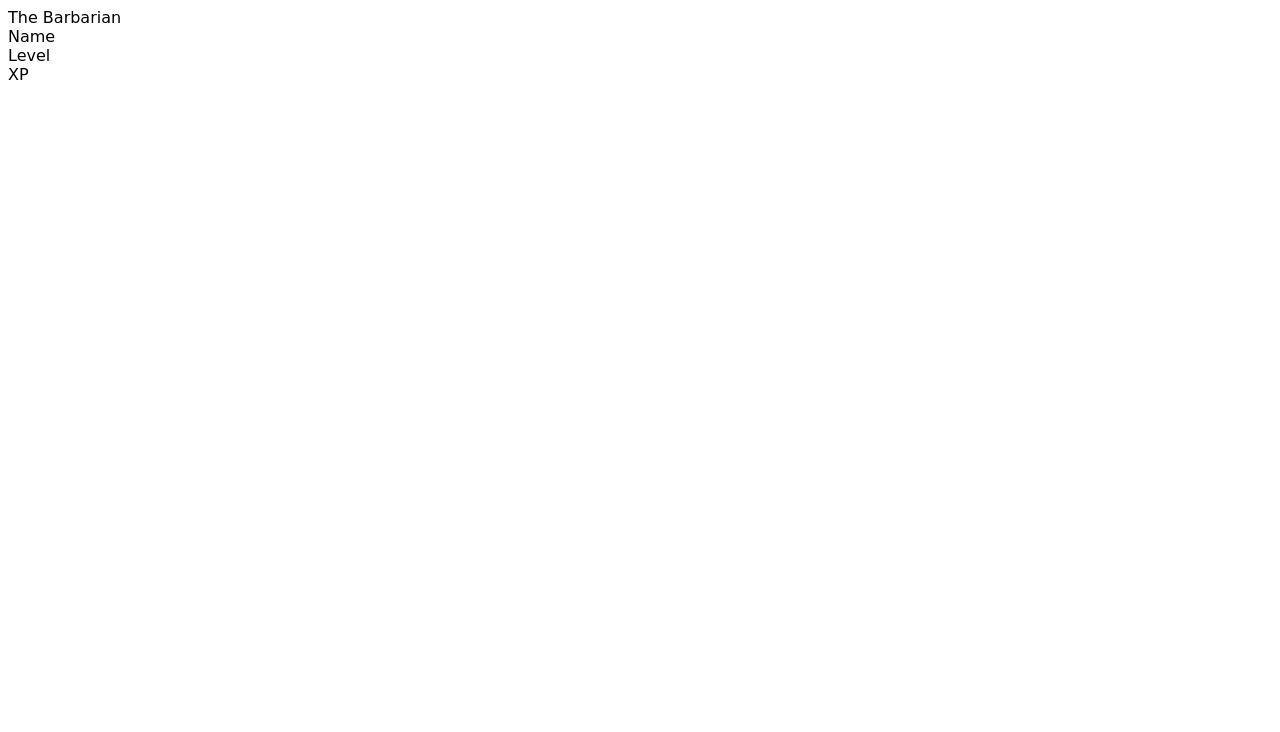
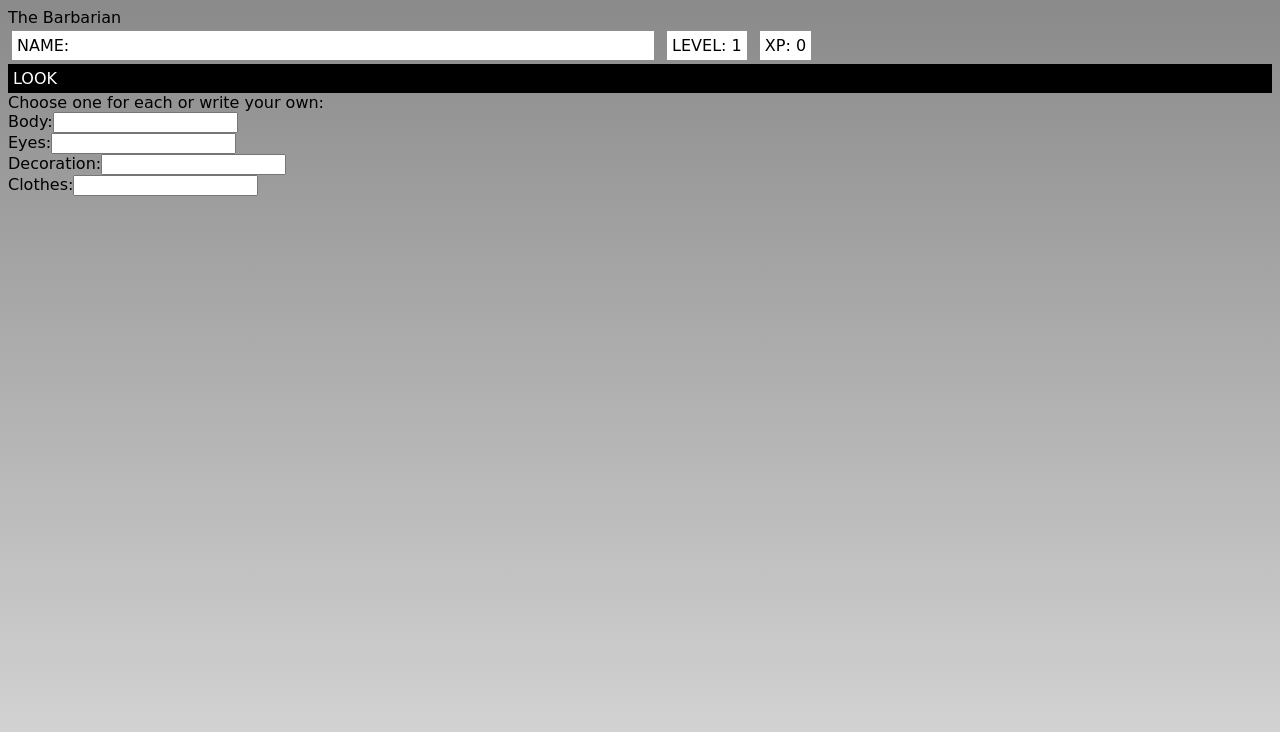
Before and after one commit to hitcherland/dungeon-world-character-sheets, a plain HTML site: page index.html in a window 1280 px wide. Drawn offline with nearby package versions, Linux system fonts and the light colour scheme; a web font is replaced by a local one.

Commit message:
adding more blocks to character sheet

```diff
--- a/index.html
+++ b/index.html
@@ -1,24 +1,74 @@
 <html>
     <head>
+        <meta charset="utf-8">
         <link href="https://fonts.googleapis.com/css?family=Averia+Libre|Metamorphous" rel="stylesheet">
         <script type="text/javascript" src="https://code.jquery.com/jquery-3.3.1.min.js"></script>
         <style>
+            @page {
+                size: 21cm 29.7cm;
+                margin: 27mm 16mm 27mm 16mm
+            }
+
             body {
+                page: "The Barbarian";
                 font-family: 'Averia Libre', cursive;
+                background-image: linear-gradient( #8a8a8a, #dadada);
+                height: 100%;
             }
+
             .classname {
                 font-family: 'Metamorphous', cursive;
+            }
+
+            .name, .level, .XP {
+                display: inline-block;
+                background: white;
+                margin: 4px;
+                padding: 5px;
+            }
+
+            .name { min-width: 50% }
+            .name::before { content: "NAME: " }
+
+            .level::before { content: "LEVEL: " }
+            .XP::before { content: "XP: " }
+
+            .header {
+                background: black;
+                color: white;
+                padding: 5px;
+            }
+
+            .look.keys {
+               text-transform: capitalize;
             }
         </style>
     </head>
     <body>
         <div class="classname">The Barbarian</div>
-        <div class="name">Name</div>
-        <div class="level">Level</div>
-        <div class="xp">XP</div>
+        <div class="name"></div>
+        <div class="level"></div>
+        <div class="xp"></div>
+        <div class="look">
+            <div class="header">LOOK</div>
+            <span>Choose one for each or write your own:</span>
+        </div>
         <script>
+            var json = undefined;
             $.getJSON( 'charactersheets/barbarian.json', function( data ) {
-                console.log( data );
+                json = data;
+                $( '.name' ).text( data[ "name" ] );
+                $( '.level' ).text( data[ "level" ] );
+                $( '.xp' ).text( data[ "xp" ] );
+                var looks = data.class.look;
+                var lookElement = $( '.look' );
+                var keys = Object.keys( looks );
+                for( var index in  keys ) {
+                    var key = keys[ index ];
+                    var look = looks[ key ];
+                    console.log( key );
+                    lookElement.append( '<div class="look keys">' + key + ':<input type="text"></div>' )
+                }
             } );
         </script>
     </body>
```
